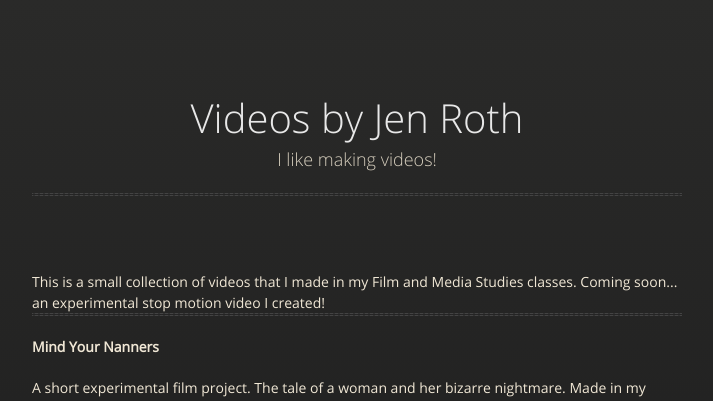
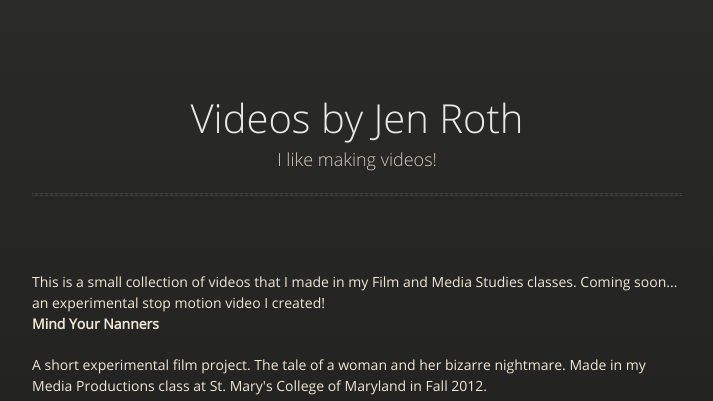
Before and after one commit to jennifermorganroth/jennifermorganroth.github.io, a website: page video.html in a window 1280 px wide. Shown: the top 401 px of the page, without its empty margins (283-996 px from the left). Drawn offline with nearby package versions, Linux system fonts and the light colour scheme.

Commit message:
Update video.html

```diff
--- a/video.html
+++ b/video.html
@@ -27,13 +27,12 @@
           <hr>
         </div>
           This is a small collection of videos that I made in my Film and Media Studies classes. Coming soon... an experimental stop motion video I created!
-          <hr>
           <p><b>Mind Your Nanners</b></p>
           <p>A short experimental film project. The tale of a woman and her bizarre nightmare. Made in my Media Productions class at St. Mary's College of Maryland in Fall 2012.</p>
           <iframe width="650" height="315" src="//www.youtube.com/embed/LvhBDSDMGbY" frameborder="0" allowfullscreen></iframe>
 
-
           <hr>
+          <br/>
           <p><b>Another Plateau of Pancakes/Meaningness in the Universe</b></p>
           <p>A story about a man named Evan and the chaos that ensues when people try to make a movie about him, highlighting the elusive definition of "documentary" film. Codirected with Elliott Shugoll for our Documentary Practices course in Spring 2010.</p>
           <iframe width="650" height="315" src="//www.youtube.com/embed/cAujNCiP4Z4" frameborder="0" allowfullscreen></iframe>
```
